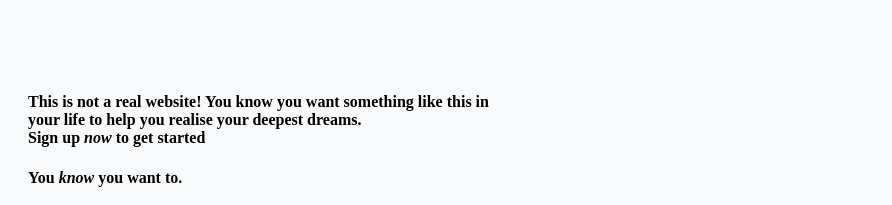
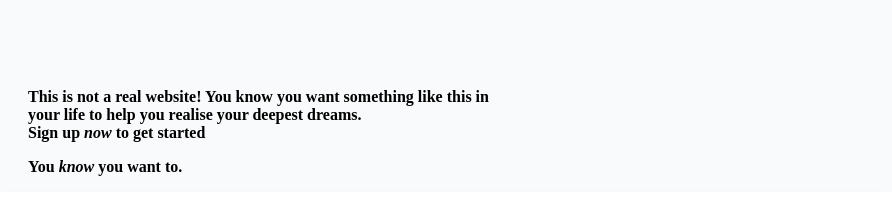
Before and after one commit to mizerablepi/odin-sign-up-form, a plain HTML site: page index.html in a window 1280 px wide. Shown: the top 205 px of the page, 388-1280 px from the left. Drawn offline with Linux system fonts and the light colour scheme.

Commit message:
fix height issue

```diff
--- a/index.html
+++ b/index.html
@@ -20,9 +20,11 @@
   </div>
   <div class="right-section">
     <div class="form-header">
-      <h4>This is not a real website! You know you want something like this in your life to help you realise your deepest dreams.<br>
-      Sign up <em>now</em> to get started</h4>
-      <h4>You <em>know</em> you want to.</h4>
+      <p>
+        <b>This is not a real website! You know you want something like this in your life to help you realise your deepest dreams.<br>
+        Sign up <em>now</em> to get started</b>
+      </p>
+      <p><b>You <em>know</em> you want to.</b></p>
     </div>
     <div class="form-body">
       <form action="#">
--- a/style.css
+++ b/style.css
@@ -15,7 +15,7 @@ body{
   background-image: url("./images/halie-west-25xggax4bSA-unsplash.jpg");
   background-size: 100% 100%;
   width: max(30%,290px);
-  height: max(100vh,590px);
+  height: max(100vh,570px);
   position: relative;
   display: flex;
   flex-direction: column;
```
